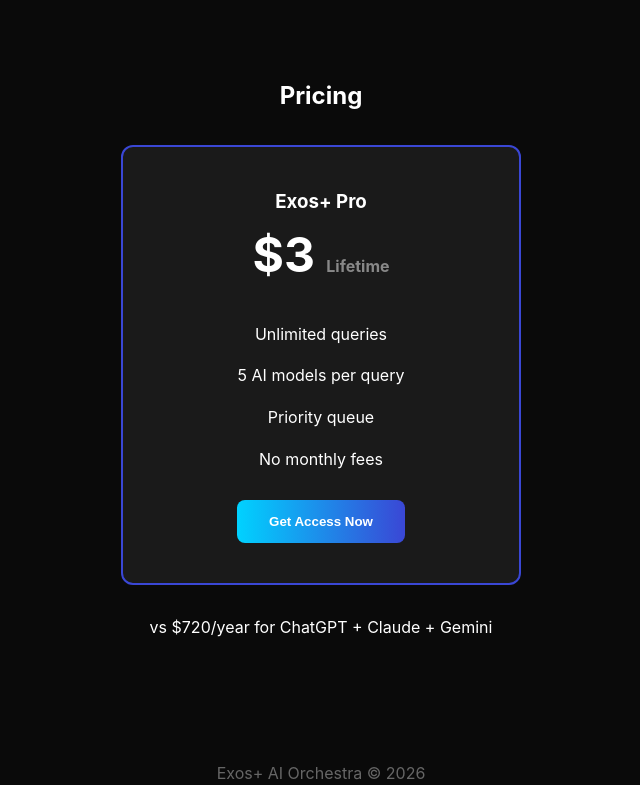
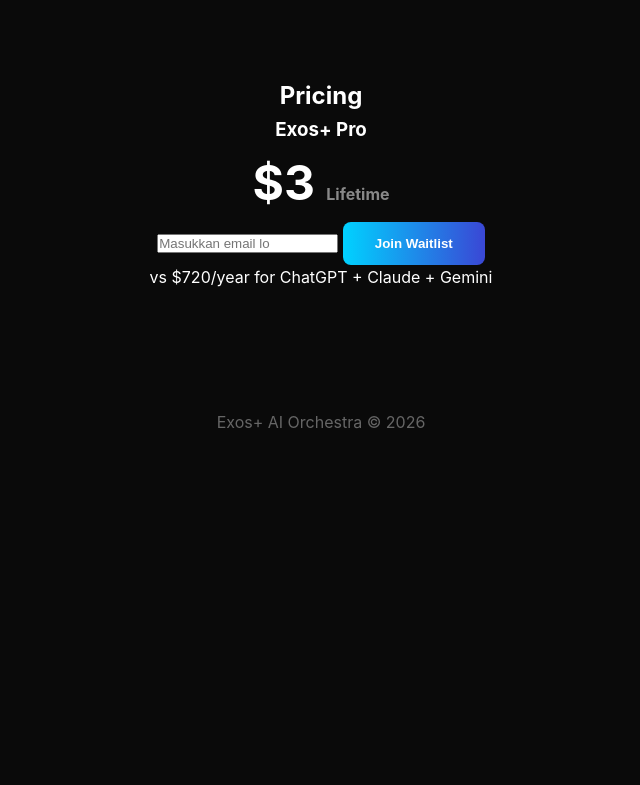
Before and after one commit to MaisonLinore/exosplus.github.io, a plain HTML site: page index.html in a window 1280 px wide. Shown: the part 764-1549 px from the top of the page, without its empty margins (319-959 px from the left). After the commit the page ends 1280 px from the top, so only its background shows below. Drawn offline with Linux system fonts and the light colour scheme.

Commit message:
Update index.html

```diff
--- a/index.html
+++ b/index.html
@@ -28,21 +28,19 @@
     </section>
 
     <section id="pricing" class="pricing">
-      <h2>Pricing</h2>
-      <div class="price-card">
-        <h3>Exos+ Pro</h3>
-        <p class="price">$3 <span>Lifetime</span></p>
-        <ul>
-          <li>Unlimited queries</li>
-          <li>5 AI models per query</li>
-          <li>Priority queue</li>
-          <li>No monthly fees</li>
-        </ul>
-        <button class="btn">Get Access Now</button>
-      </div>
-      <p class="compare">vs $720/year for ChatGPT + Claude + Gemini</p>
-    </section>
+  <h2>Pricing</h2>
+  <div class="pricing-card">
+    <h3>Exos+ Pro</h3>
+    <p class="price">$3 <span>Lifetime</span></p>
 
+    <form id="waitlist-form" action="https://formspree.io/f/mvzlyqvj" method="POST">
+      <input type="email" name="email" placeholder="Masukkan email lo" required>
+      <button type="submit" class="btn">Join Waitlist</button>
+    </form>
+
+    <p class="small">vs $720/year for ChatGPT + Claude + Gemini</p>
+  </div>
+</section>
     <footer>
       <p>Exos+ AI Orchestra © 2026</p>
     </footer>
```
